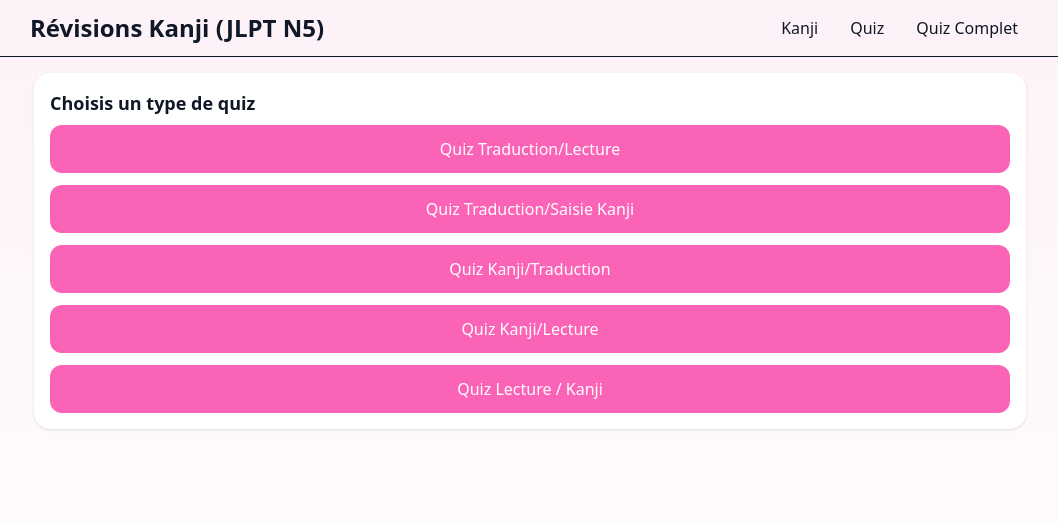
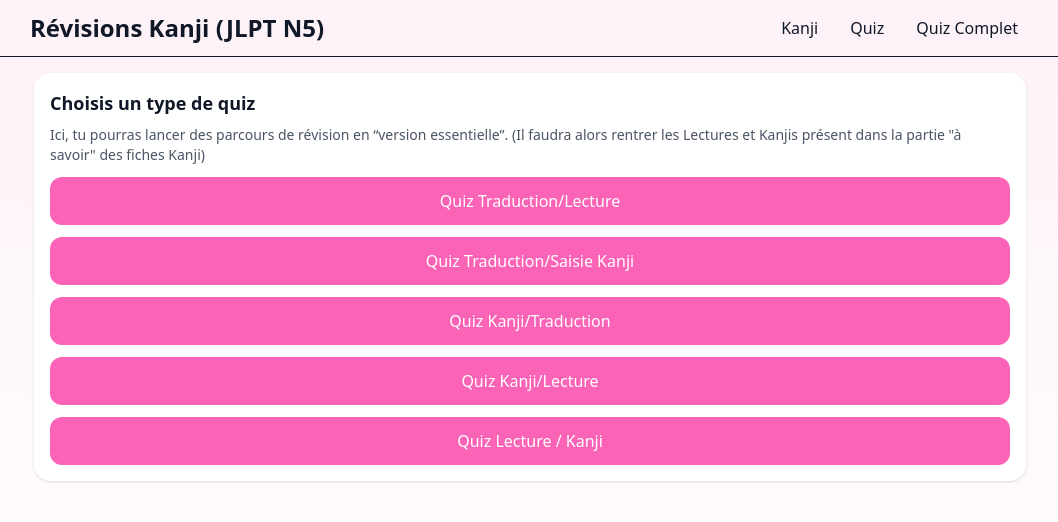
Before and after one commit to SunRayzer/Revision-Kanji, a React (Vite) app: page / in a window 1280 px wide. Both pictures are taken after a click on the button "Quiz". Shown: the top 522 px of the page, without its empty margins (110-1168 px from the left). Built offline with nearby package versions, Linux system fonts and the light colour scheme.

Commit message:
Update App.tsx

```diff
--- a/src/App.tsx
+++ b/src/App.tsx
@@ -1902,6 +1902,8 @@ function QuizMenu({ setQuizMode }) {
   return (
     <div className="p-4 bg-white rounded-2xl shadow-sm space-y-3">
       <div className="text-lg font-semibold mb-2">Choisis un type de quiz</div>
+        <p className="text-sm text-gray-600">Ici, tu pourras lancer des parcours de révision en “version essentielle”.
+        (Il faudra alors rentrer les Lectures et Kanjis présent dans la partie "à savoir" des fiches Kanji) </p>
       <button onClick={()=>setQuizMode("tradLecture")} className="w-full p-3 rounded-xl text-white bg-pink-400">Quiz Traduction/Lecture</button>
       <button onClick={()=>setQuizMode("drawKanji")} className="w-full p-3 rounded-xl text-white bg-pink-400">Quiz Traduction/Saisie Kanji</button>
       <button onClick={()=>setQuizMode("kanjiTrad")} className="w-full p-3 rounded-xl text-white bg-pink-400">Quiz Kanji/Traduction</button>
@@ -1914,27 +1916,18 @@ function QuizMenu({ setQuizMode }) {
 
 /** ================== Menu Quiz Complet ================== */
 
-
-
-
-
 function QuizCompletMenu({ setQuizAllMode }) {
   return (
-
-
-
     <div className="p-4 bg-white rounded-2xl shadow-sm space-y-3">
       <div className="text-lg font-semibold mb-2">Choisis un type de quiz</div>
             <p className="text-sm text-gray-600">
         Ici, tu pourras lancer des parcours de révision en “version complète”.
-        (On peut ensuite y enchaîner plusieurs quiz, ou forcer l’utilisation de toutes les lectures, etc.)
+        (Il faudra alors rentrer toutes les Lectures et Kanjis demandés)
       </p>
       <button onClick={()=>setQuizAllMode("tradLectureComplete")} className="w-full p-3 rounded-xl text-white bg-pink-400">Quiz Traduction/Lecture</button>
     </div>
   );
 }
-
-
 
 /** ================== App ================== */
 export default function App() {
```
